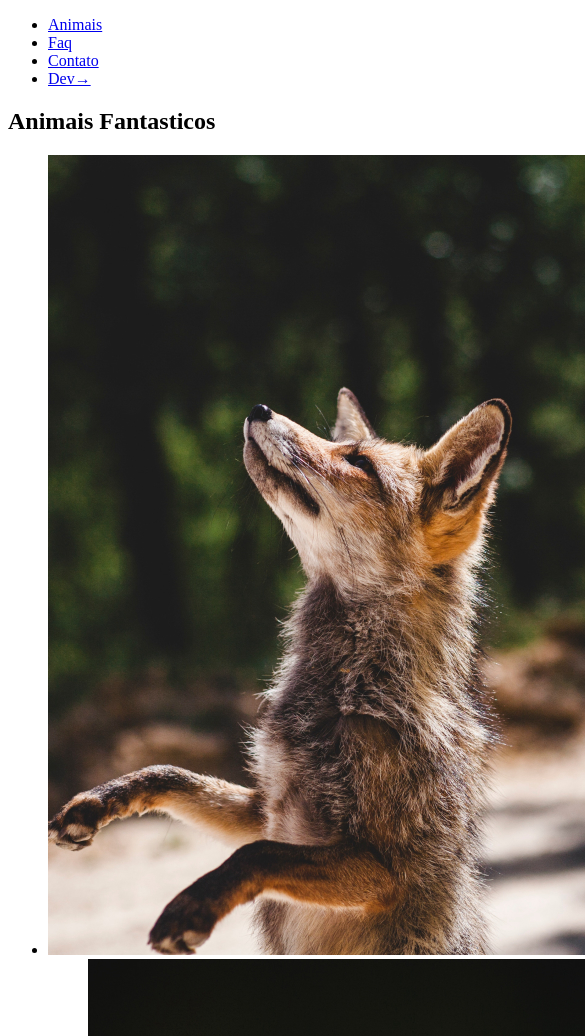
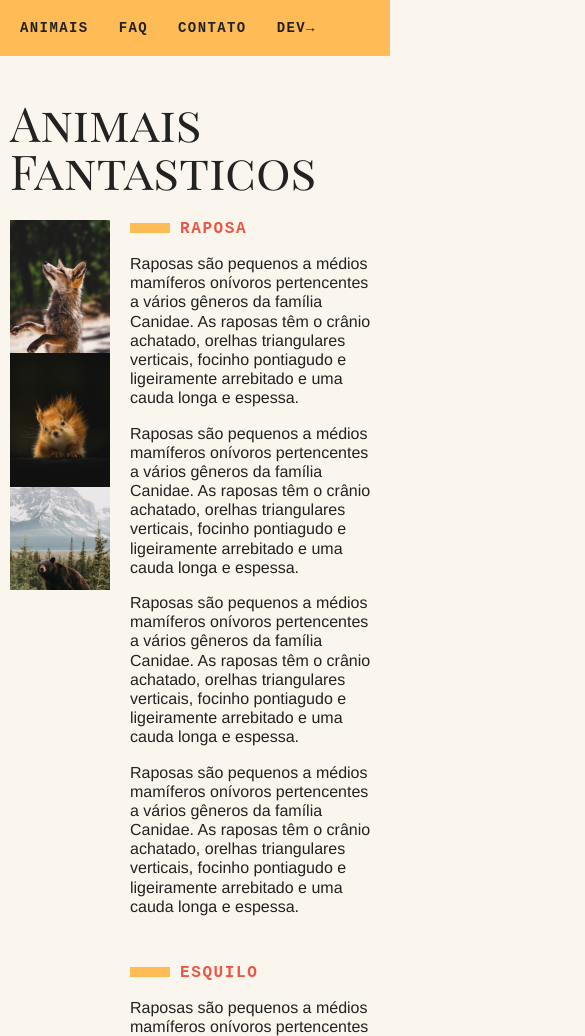
Before and after one commit to FernandaSilvaC/animais-fantasticos, a plain HTML site: page index.html in a window 390 px wide. Shown: the top 1036 px of the page, 585 px wide, since content can reach past the window. Drawn offline with Linux system fonts and the light colour scheme.

Commit message:
adicionando css

```diff
--- a/css/style.css
+++ b/css/style.css
@@ -0,0 +1,208 @@
+body, h1, h2, ul, li, p, dd, dt, dl {
+    margin: 0px;
+    padding: 0px;
+  }
+
+img {
+    display: block;
+    max-width: 100%;
+  }
+
+ul {
+    list-style: none;
+  }
+
+body {
+    background: #faf6ed;
+    color: #222;
+    -webkit-font-smoothing: antialiased;
+    display: grid;
+    grid-template-columns: 1fr 120px minmax(300px, 800px) 1fr;
+  }
+
+.menu {
+    grid-column: 3 / 5;
+    margin-top: 2rem;
+    margin-bottom: 2rem;
+    background: #FB5;
+  }
+
+.menu ul {
+    display: flex;
+    flex-wrap: wrap;
+    padding: 10px;
+  }
+
+.menu li a {
+    display: block;
+    padding: 10px;
+    margin-right: 10px;
+    color: #222;
+    text-decoration: none;
+    font-family: 'IBM Plex Mono', monospace;
+    font-weight: bold;
+    text-transform: uppercase;
+    font-size: 0.875rem;
+    letter-spacing: .1em;
+  }
+
+.grid-section {
+    grid-column: 2 / 4;
+    width: 100%;
+    box-sizing: border-box;
+    padding: 10px;
+    display: grid;
+    grid-template-columns: 90px 300px 1fr;
+    grid-gap: 20px;
+    margin-bottom: 4rem;
+  }
+
+.titulo {
+    font-family: 'Playfair Display SC', georgia;
+    font-size: 6rem;
+    line-height: 1;
+    font-weight: 400;
+    margin-bottom: 1rem;
+    grid-column: 1 / 4;
+  }
+
+.animais h2 {
+    font-family: 'IBM Plex Mono', monospace;
+    font-size: 1rem;
+    text-transform: uppercase;
+    letter-spacing: .1em;
+    margin-bottom: 1rem;
+    color: #E54;
+  }
+
+.animais h2::before {
+    content: '';
+    display: inline-block;
+    width: 40px;
+    height: 10px;
+    margin-right: 10px;
+    background: #FB5;
+  }
+
+.animais p {
+    font-family: Helvetica, Arial;
+    line-height: 1.2;
+    margin-bottom: 1rem;
+  }
+
+.animais-lista {
+    height: 370px;
+    overflow-y: scroll;
+    grid-column: 2;
+  }
+
+.animais-lista::-webkit-scrollbar {
+    width: 18px;
+  }
+
+.animais-lista::-webkit-scrollbar-thumb {
+    background: #FB5;
+    border-left: 4px solid #faf6ed;
+    border-right: 4px solid #faf6ed;
+  }
+
+.animais-lista::-webkit-scrollbar-track {
+    background: #faf6ed;
+  }
+
+.animais-descricao {
+    grid-column: 3;
+  }
+
+  .animais-descricao section {
+    margin-bottom: 3rem;
+  }
+
+.faq-lista {
+    grid-column: 2 / 4
+  }
+
+.faq-lista dt {
+    font-family: 'IBM Plex Mono', monospace;
+    font-weight: bold;
+    margin-top: 2rem;
+    margin-bottom: .5rem;
+    color: #E54;
+  }
+
+.faq-lista dt::before {
+    content: '';
+    display: inline-block;
+    width: 20px;
+    height: 10px;
+    margin-right: 10px;
+    background: #FB5;
+  }
+
+.faq-lista dd {
+    font-family: Helvetica, Arial;
+    margin-bottom: .5rem;
+    margin-left: 30px;
+  }
+
+.mapa {
+    grid-column: 2;
+  }
+
+.dados {
+    grid-column: 3;
+  }
+
+.dados li {
+    margin-bottom: 1rem;
+    font-family: Helvetica, Arial;
+  }
+
+.dados li::before {
+    content: '';
+    display: inline-block;
+    width: 20px;
+    height: 10px;
+    margin-right: 10px;
+    background: #FB5;
+  }
+
+.copy {
+    grid-column: 3/5;
+    margin-bottom: 2rem;
+    background: #FB5;
+  }
+
+.copy p {
+    padding: 20px;
+    font-family: 'IBM Plex Mono', monospace;
+    font-weight: bold;
+  }
+
+@media (max-width: 700px) {
+    body {
+      grid-template-columns: 1fr;
+    }
+    .menu, .grid-section, .copy {
+      grid-column: 1;
+    }
+    .grid-section {
+      grid-template-columns: 100px 1fr;
+      grid-gap: 10px;
+    }
+    .animais-lista {
+      grid-column: 1;
+    }
+    .faq-lista, .dados, .mapa {
+      grid-column: 1 / 3;
+    }
+    .grid-section h1 {
+      font-size: 3rem;
+    }
+    .menu {
+      margin-top: 0px;
+    }
+    .copy {
+      margin-bottom: 0px;
+    }
+  }
--- a/index.html
+++ b/index.html
@@ -1,9 +1,10 @@
 <!DOCTYPE html>
-<html lang="en">
+<html>
 <head>
     <meta charset="UTF-8">
     <meta http-equiv="X-UA-Compatible" content="IE=edge">
     <meta name="viewport" content="width=device-width, initial-scale=1.0">
+    <link href="https://fonts.googleapis.com/css?family=Playfair+Display+SC" rel="stylesheet">
     <link rel = 'stylesheet' type="text/css" href="css/style.css" />
     <title>Animais Fantasticos</title>
 </head>
@@ -18,12 +19,10 @@
     </nav>
     <section class="grid-section animais" id="animais">
         <h1 class="titulo">Animais Fantasticos</h1>
-    <ul>
+    <ul class="animais-lista">
         <li>
             <img src="img/imagem1.jpg">
         </li>
-
-    <ul>
         <li>
             <img src="img/imagem2.jpg">
         </li>
@@ -86,8 +85,8 @@
     </div>
 </section>
 <section class="grid-section faq" id="faq">
-    <h1> FAQ </h1>
-    <dl>
+    <h1 class="titulo"> FAQ </h1>
+    <dl class="faq-lista">
         <dt>Qual a idade dos animais?</dt>
         <dd>As raposas são animais mamíferos e onívoros pertencentes à família Canidae. São vulpídeos de porte médio, caracterizados por um focinho comprido e uma cauda longa e peluda.
         </dd>
@@ -101,8 +100,9 @@
         <dd>Também apresentam como particularidade suas pupilas ovais, semelhantes às pupilas verticais dos felídeos.
         </dd>
     </dl>
+</section>
     <section class="grid-section contato" id="contato">
-        <h1>Contato</h1>
+        <h1 class="titulo">Contato</h1>
         <div class="mapa">
             <img src="img/mapa.png">
         </div>
@@ -112,11 +112,12 @@
             <li>Rua dos animais fantasticos, n21</li>
             <li>Rio grande do suL</li>
         </ul>
-        <footer class="copy">
-            <p>Todos os direitos reservados</p>
-        </footer>
     </section>
-</section>
+
+    <footer class="copy">
+      <p>Todos os direitos reservados.</p>
+    </footer>
+
     <script src="script.js"></script>
-</body>
-</html>
+  </body>
+  </html>
```
Also changed, not shown: 1 other file.
